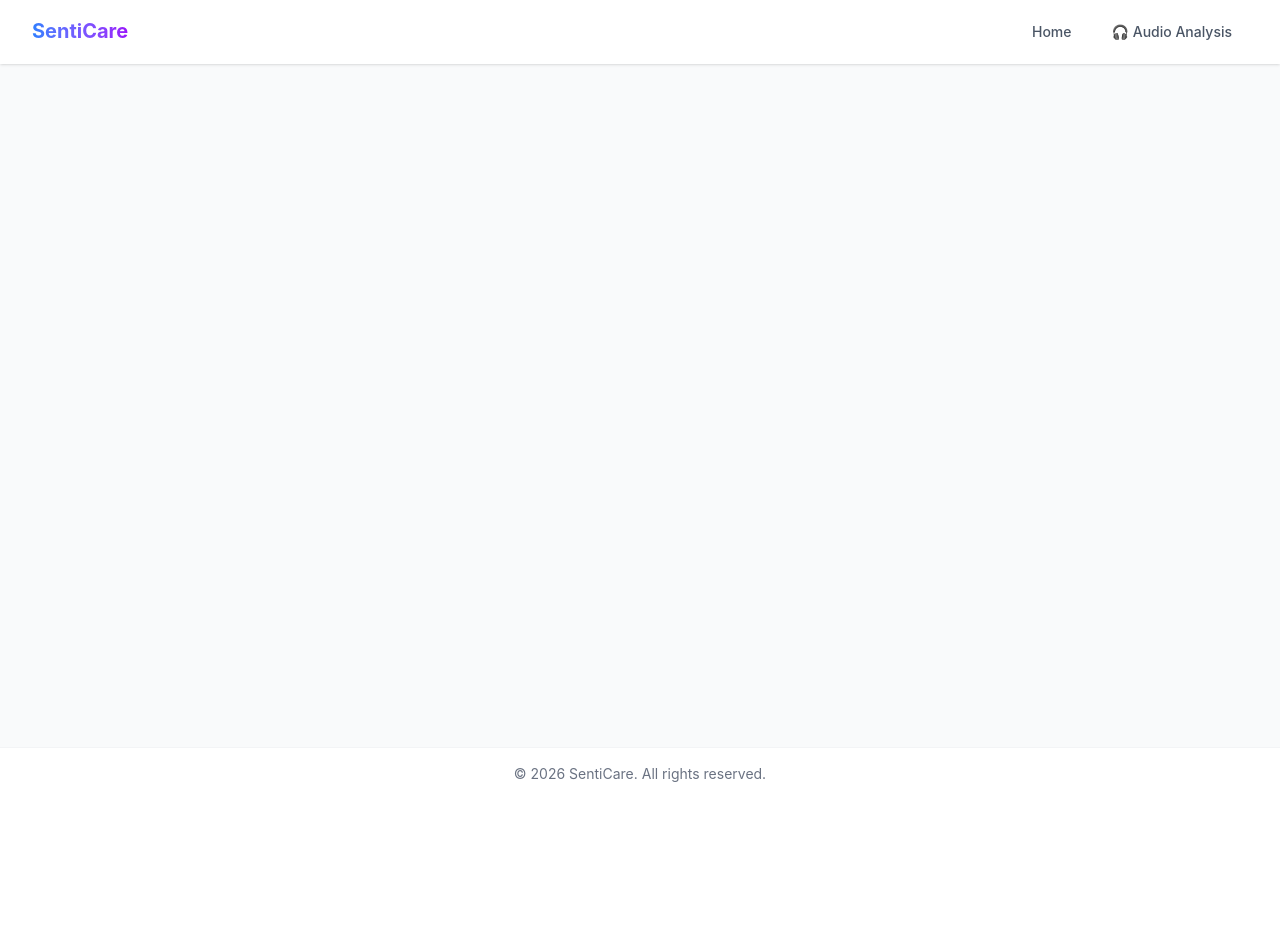
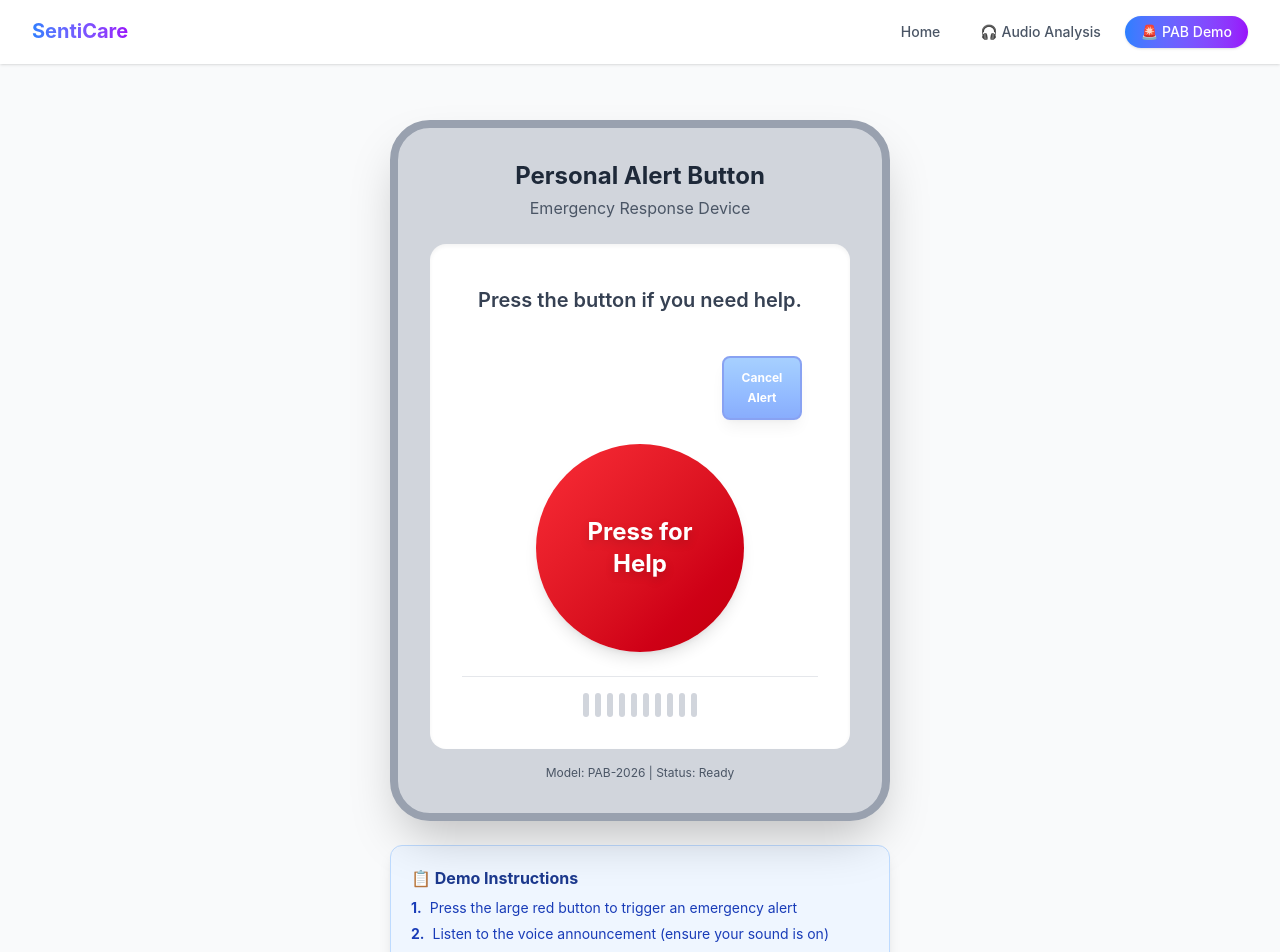
Before and after one commit to hui-joyce/HackOMania-2026, a React (Vite) app in the folder frontend/: page /pab-demo in a window 1280 px wide. Shown: the top 952 px of the page. Before the commit the page ends 800 px from the top, so only its background shows below. Built offline with nearby package versions, Linux system fonts and the light colour scheme.

Commit message:
PAB demo software added

```diff
--- a/frontend/src/App.tsx
+++ b/frontend/src/App.tsx
@@ -3,6 +3,7 @@ import { BrowserRouter, Routes, Route } from 'react-router-dom';
 import { Layout } from './components/Layout';
 import { Home } from './pages/Home';
 import { AudioAnalysis } from './pages/AudioAnalysis';
+import { PABDemo } from './pages/PABDemo';
 
 function App() {
   return (
@@ -11,6 +12,7 @@ function App() {
         <Routes>
           <Route path="/" element={<Home />} />
           <Route path="/audio" element={<AudioAnalysis />} />
+          <Route path="/pab-demo" element={<PABDemo />} />
         </Routes>
       </Layout>
     </BrowserRouter>
--- a/frontend/src/components/Layout.tsx
+++ b/frontend/src/components/Layout.tsx
@@ -8,6 +8,7 @@ interface LayoutProps {
 const navLinks = [
   { to: '/', label: 'Home' },
   { to: '/audio', label: '🎧 Audio Analysis' },
+  { to: '/pab-demo', label: '🚨 PAB Demo' },
 ];
 
 export function Layout({ children }: LayoutProps) {
--- /dev/null
+++ b/frontend/src/pages/PABDemo.tsx
@@ -0,0 +1,263 @@
+import { useState, useEffect, useRef } from 'react';
+
+type DeviceState = 'idle' | 'announcement' | 'recording' | 'processing' | 'completed' | 'cancelled';
+
+export function PABDemo() {
+  const [state, setState] = useState<DeviceState>('idle');
+  const [countdown, setCountdown] = useState(10);
+  const timerRef = useRef<number | null>(null);
+  const speechSynthRef = useRef<SpeechSynthesisUtterance | null>(null);
+
+  // Speech synthesis helper
+  const speak = (text: string): Promise<void> => {
+    return new Promise((resolve) => {
+      if ('speechSynthesis' in window) {
+        window.speechSynthesis.cancel(); // Cancel any ongoing speech
+        const utterance = new SpeechSynthesisUtterance(text);
+        utterance.rate = 0.9;
+        utterance.pitch = 1;
+        utterance.volume = 1;
+        speechSynthRef.current = utterance;
+
+        utterance.onend = () => resolve();
+        utterance.onerror = () => resolve();
+
+        window.speechSynthesis.speak(utterance);
+      } else {
+        resolve();
+      }
+    });
+  };
+
+  // Finish recording and play completion message
+  const finishRecording = async () => {
+    setState('processing');
+
+    await speak("Your message has been recorded and sent to the emergency hotline. Help will be with you shortly.");
+
+    setState('completed');
+  };
+
+  // Handle emergency button press
+  const handleEmergencyPress = async () => {
+    if (state !== 'idle') return;
+
+    setState('announcement');
+    await speak("Emergency alert received. Your 10 second recording will start now. Please describe your situation.");
+
+    // Start recording
+    setState('recording');
+    setCountdown(10);
+
+    // Start countdown timer
+    timerRef.current = window.setInterval(() => {
+      setCountdown((prev) => {
+        if (prev <= 1) {
+          if (timerRef.current) clearInterval(timerRef.current);
+          finishRecording();
+          return 0;
+        }
+        return prev - 1;
+      });
+    }, 1000);
+  };
+
+  // Handle cancel
+  const handleCancel = () => {
+    if (timerRef.current) {
+      clearInterval(timerRef.current);
+      timerRef.current = null;
+    }
+
+    if (window.speechSynthesis) {
+      window.speechSynthesis.cancel();
+    }
+
+    setState('cancelled');
+    setCountdown(10);
+
+    // Return to idle after 3 seconds
+    setTimeout(() => {
+      setState('idle');
+    }, 3000);
+  };
+
+  // Cleanup on unmount
+  useEffect(() => {
+    return () => {
+      if (timerRef.current) {
+        clearInterval(timerRef.current);
+      }
+      if (window.speechSynthesis) {
+        window.speechSynthesis.cancel();
+      }
+    };
+  }, []);
+
+  // Get display text based on state
+  const getDisplayText = () => {
+    switch (state) {
+      case 'idle':
+        return 'Press the button if you need help.';
+      case 'announcement':
+        return 'Emergency alert activated...';
+      case 'recording':
+        return `Recording your message... (${countdown}s)`;
+      case 'processing':
+        return 'Processing your message...';
+      case 'completed':
+        return 'Your message has been sent.';
+      case 'cancelled':
+        return 'Alert cancelled.';
+      default:
+        return '';
+    }
+  };
+
+  return (
+    <div className="min-h-screen flex items-center justify-center p-4">
+      <div className="max-w-lg w-full">
+        {/* Device Container */}
+        <div className="bg-gray-300 rounded-[2.5rem] shadow-2xl p-8 border-8 border-gray-400 relative">
+          {/* Device Header */}
+          <div className="text-center mb-6">
+            <h1 className="text-2xl font-bold text-gray-800 mb-1">
+              Personal Alert Button
+            </h1>
+            <p className="text-base text-gray-600">Emergency Response Device</p>
+          </div>
+
+          {/* Main Content Area */}
+          <div className="bg-white rounded-2xl p-8 shadow-inner">
+            {/* Status Display */}
+            <div className="text-center mb-8">
+              <p className="text-xl font-semibold text-gray-700 min-h-[3rem] flex items-center justify-center px-4">
+                {getDisplayText()}
+              </p>
+
+              {/* Recording Indicator */}
+              {state === 'recording' && (
+                <div className="flex items-center justify-center mt-4 gap-3">
+                  <div className="relative">
+                    <div className="w-6 h-6 bg-red-500 rounded-full animate-pulse"></div>
+                    <div className="absolute inset-0 w-6 h-6 bg-red-500 rounded-full animate-ping opacity-75"></div>
+                  </div>
+                  <svg
+                    className="w-10 h-10 text-red-500"
+                    fill="currentColor"
+                    viewBox="0 0 24 24"
+                  >
+                    <path d="M12 14c1.66 0 3-1.34 3-3V5c0-1.66-1.34-3-3-3S9 3.34 9 5v6c0 1.66 1.34 3 3 3z" />
+                    <path d="M17 11c0 2.76-2.24 5-5 5s-5-2.24-5-5H5c0 3.53 2.61 6.43 6 6.92V21h2v-3.08c3.39-.49 6-3.39 6-6.92h-2z" />
+                  </svg>
+                </div>
+              )}
+
+              {/* Completed Checkmark */}
+              {state === 'completed' && (
+                <div className="flex items-center justify-center mt-4">
+                  <div className="w-14 h-14 bg-green-500 rounded-full flex items-center justify-center">
+                    <svg
+                      className="w-8 h-8 text-white"
+                      fill="none"
+                      stroke="currentColor"
+                      viewBox="0 0 24 24"
+                    >
+                      <path
+                        strokeLinecap="round"
+                        strokeLinejoin="round"
+                        strokeWidth={3}
+                        d="M5 13l4 4L19 7"
+                      />
+                    </svg>
+                  </div>
+                </div>
+              )}
+            </div>
+
+            {/* Cancel Button - Corner positioned */}
+            <div className="flex justify-end mb-6 px-4">
+              <button
+                onClick={handleCancel}
+                disabled={state === 'idle' || state === 'cancelled'}
+                className={`
+                  w-20 h-16 rounded-lg font-bold text-xs
+                  bg-gradient-to-b from-blue-400 to-blue-600 text-white
+                  border-2 border-blue-700 shadow-lg
+                  flex flex-col items-center justify-center gap-1
+                  transition-all duration-200
+                  ${
+                    state !== 'idle' && state !== 'cancelled'
+                      ? 'hover:from-blue-500 hover:to-blue-700 active:translate-y-0.5 cursor-pointer'
+                      : 'cursor-not-allowed opacity-50'
+                  }
+                `}
+              >
+                <span>Cancel</span>
+                <span>Alert</span>
+              </button>
+            </div>
+
+            {/* Emergency Button */}
+            <div className="flex items-center justify-center mb-6">
+              <button
+                onClick={handleEmergencyPress}
+                disabled={state !== 'idle'}
+                className={`
+                  w-52 h-52 rounded-full font-bold text-2xl
+                  transition-all duration-200
+                  ${
+                    state === 'idle'
+                      ? 'bg-gradient-to-br from-red-500 to-red-700 hover:from-red-600 hover:to-red-800 active:scale-95 cursor-pointer'
+                      : 'bg-gray-400 cursor-not-allowed'
+                  }
+                  text-white
+                  shadow-lg
+                `}
+              >
+                <span className="drop-shadow-lg">
+                  Press for<br />Help
+                </span>
+              </button>
+            </div>
+
+            {/* Speaker Grill Design */}
+            <div className="flex justify-center gap-1.5 pt-4 border-t border-gray-200">
+              {[...Array(10)].map((_, i) => (
+                <div key={i} className="w-1.5 h-6 bg-gray-300 rounded-full"></div>
+              ))}
+            </div>
+          </div>
+
+          {/* Device Info */}
+          <div className="text-center text-gray-600 text-xs mt-4">
+            <p>Model: PAB-2026 | Status: {state === 'idle' ? 'Ready' : 'Active'}</p>
+          </div>
+        </div>
+
+        {/* Demo Instructions */}
+        <div className="mt-6 bg-blue-50 rounded-xl shadow-lg p-5 border border-blue-200">
+          <h3 className="text-base font-bold text-blue-900 mb-2">📋 Demo Instructions</h3>
+          <ul className="space-y-1.5 text-sm text-blue-800">
+            <li className="flex items-start gap-2">
+              <span className="font-bold">1.</span>
+              <span>Press the large red button to trigger an emergency alert</span>
+            </li>
+            <li className="flex items-start gap-2">
+              <span className="font-bold">2.</span>
+              <span>Listen to the voice announcement (ensure your sound is on)</span>
+            </li>
+            <li className="flex items-start gap-2">
+              <span className="font-bold">3.</span>
+              <span>Watch the 10-second recording simulation</span>
+            </li>
+            <li className="flex items-start gap-2">
+              <span className="font-bold">4.</span>
+              <span>Use the blue side button to cancel the alert at any time</span>
+            </li>
+          </ul>
+        </div>
+      </div>
+    </div>
+  );
+}
```
